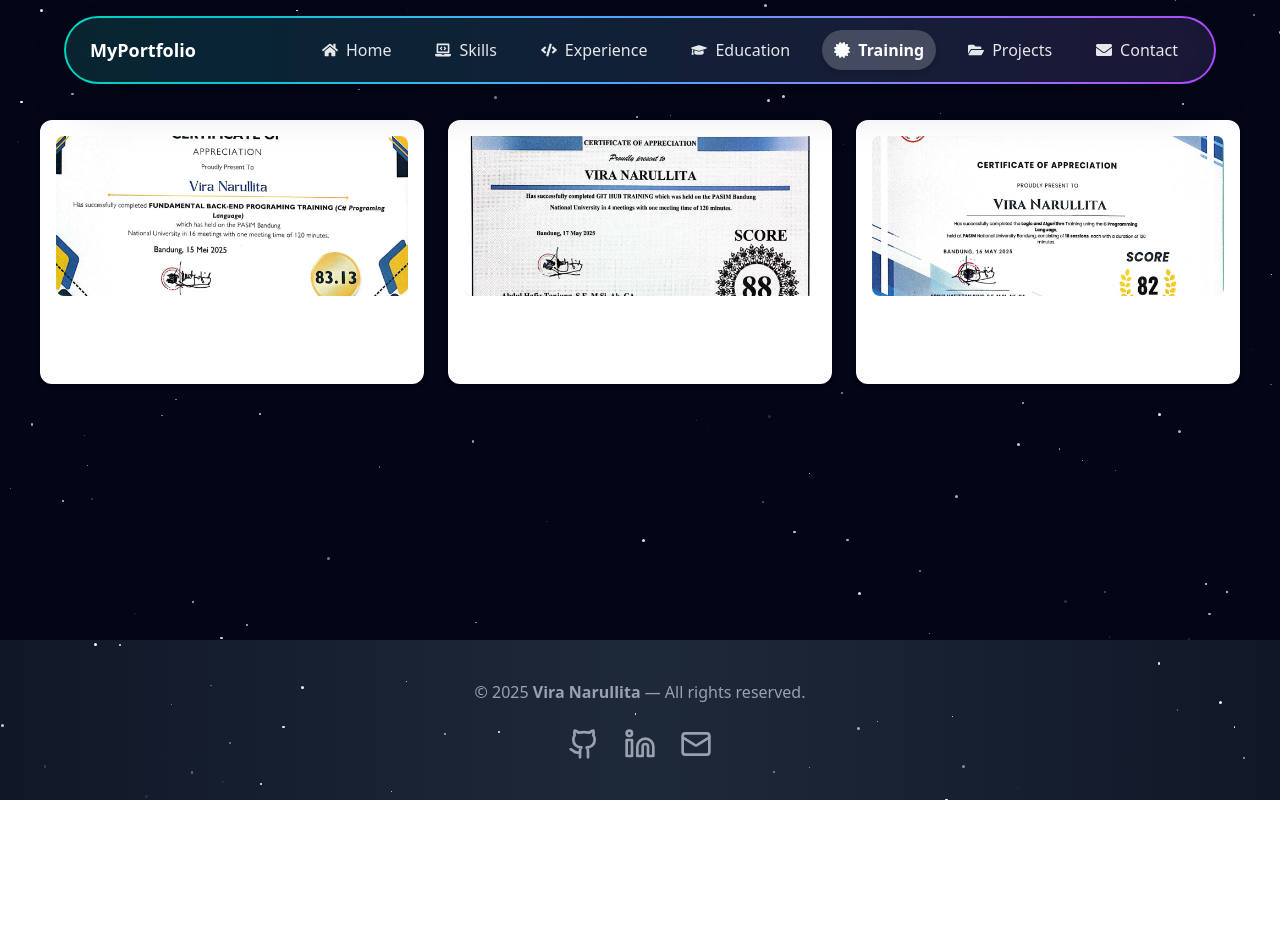
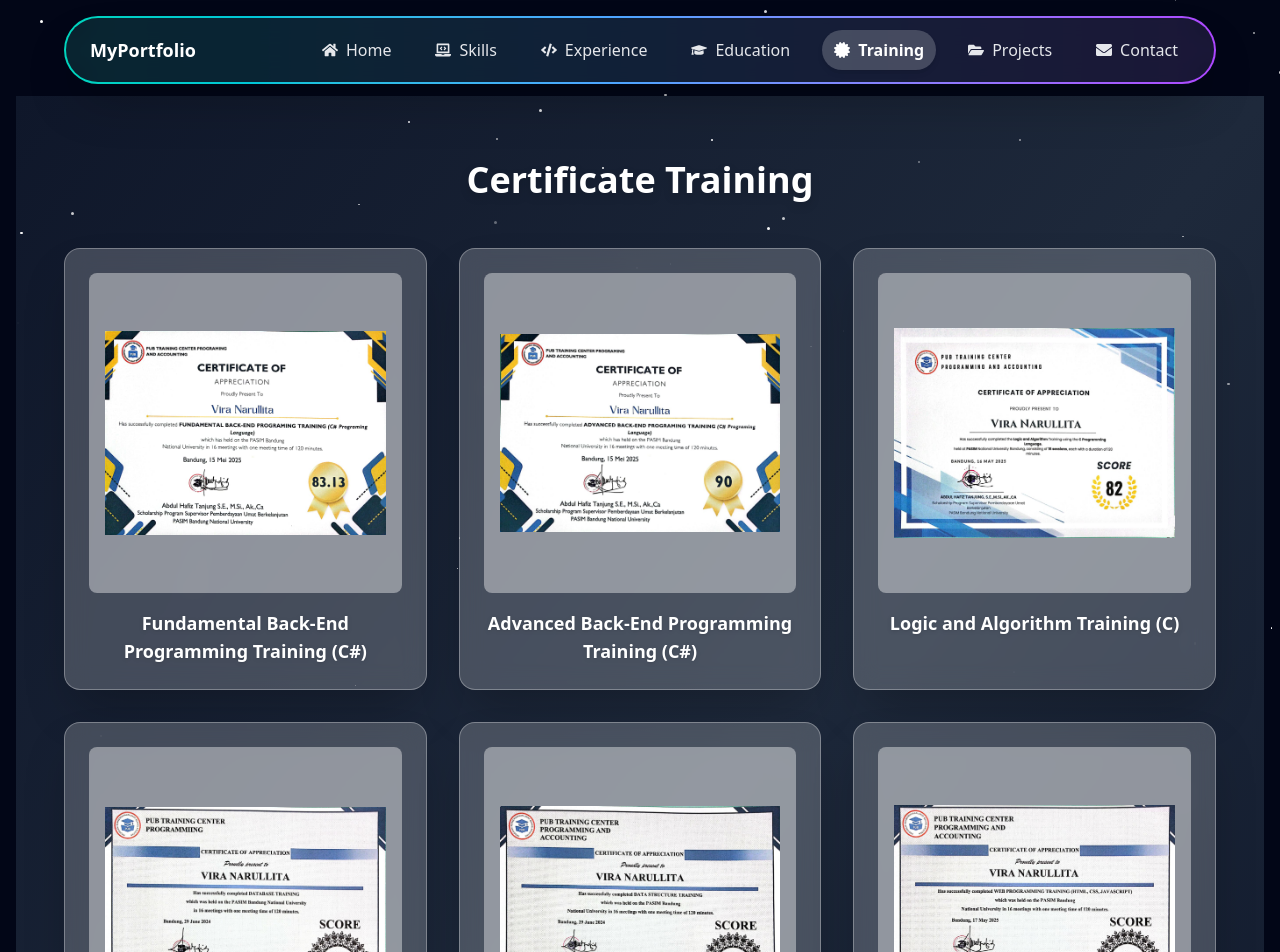
Before and after one commit to viranarullita/portfolio-vira, a React (Vite) app: page /training in a window 1280 px wide. Shown: the top 952 px of the page. Before the commit the page ends 800 px from the top, so only its background shows below. Built offline with nearby package versions, Linux system fonts and the light colour scheme.

Commit message:
update data

```diff
--- a/src/components/Footer.jsx
+++ b/src/components/Footer.jsx
@@ -11,7 +11,7 @@ export default function Footer() {
 
         <div className="flex flex-wrap justify-center gap-4 sm:gap-6">
           <a
-            href="https://github.com/"
+            href="https://github.com/viranarullita"
             target="_blank"
             rel="noopener noreferrer"
             className="text-gray-400 hover:text-gray-200 transition-colors"
@@ -19,7 +19,7 @@ export default function Footer() {
             <Github className="w-6 h-6 sm:w-7 sm:h-7 lg:w-8 lg:h-8" />
           </a>
           <a
-            href="https://linkedin.com/"
+            href="www.linkedin.com/in/vira-narullita-b934b1287"
             target="_blank"
             rel="noopener noreferrer"
             className="text-gray-400 hover:text-blue-500 transition-colors"
--- a/src/data.js
+++ b/src/data.js
@@ -169,13 +169,38 @@ export const training = [
   },
   {
     id: 2,
-    title: "GitHub Training",
-    image: "/sertifikat/git.jpeg",
+    title: "Advanced Back-End Programming Training (C#)",
+    image: "/sertifikat/AdvancedCSharp.jpeg",
   },
   {
     id: 3,
     title: "Logic and Algorithm Training (C)",
     image: "/sertifikat/trainingC.jpeg",
+  },
+  {
+    id: 4,
+    title: "Database MySQL Training",
+    image: "/sertifikat/database.jpeg",
+  },
+  {
+    id: 5,
+    title: "Data Structure Training (C)",
+    image: "/sertifikat/datastruktur.jpeg",
+  },
+  {
+    id: 6,
+    title: "Web Programming Training (HTML, CSS, Javascript)",
+    image: "/sertifikat/web.jpeg",
+  },
+  {
+    id: 7,
+    title: "GitHub Training",
+    image: "/sertifikat/git.jpeg",
+  },
+  {
+    id: 8,
+    title: "Data Structure Training (C)",
+    image: "/sertifikat/datastruktur.jpeg",
   },
 ];
 
--- a/src/pages/Training.jsx
+++ b/src/pages/Training.jsx
@@ -1,21 +1,43 @@
 import { training } from "../data";
+import { motion as Motion } from "framer-motion";
 
 export default function Training() {
   return (
-    <div className="grid grid-cols-1 md:grid-cols-3 gap-6 p-6">
-      {training.map((item) => (
-        <div
+    <section className="min-h-screen py-16 px-6 bg-gradient-to-br from-[#0f172a] via-[#1e293b] to-[#0f172a]">
+      {/* Judul */}
+      <h1 className="text-4xl font-bold text-center text-white mb-12 drop-shadow-lg">
+        Certificate Training
+      </h1>
+
+      {/* Grid Card */}
+      <div className="grid grid-cols-1 md:grid-cols-2 lg:grid-cols-3 gap-8 max-w-6xl mx-auto">
+        {training.map((item, index) => (
+          <Motion.div
             key={item.id}
-          className="rounded-xl shadow-md p-4 text-center bg-white"
+            className="rounded-2xl shadow-2xl p-6 text-center
+                       bg-white/20 backdrop-blur-md border border-white/30"
+            initial={{ opacity: 0, y: 40 }}
+            animate={{ opacity: 1, y: 0 }}
+            transition={{ duration: 0.6, ease: "easeOut", delay: index * 0.15 }}
+            whileHover={{
+              scale: 1.05,
+              boxShadow: "0px 0px 25px rgba(56,189,248,0.5)",
+            }}
+            whileTap={{ scale: 0.98 }} // animasi kecil kalau di klik
           >
+            <div className="p-4 rounded-lg mb-4 bg-white/40 transition-colors duration-300 ease-in-out">
               <img
                 src={item.image}
                 alt={item.title}
-            className="w-full h-40 object-cover rounded-lg mb-4"
+                className="w-full h-72 object-contain rounded-md"
               />
-          <h2 className="text-lg font-semibold">{item.title}</h2>
             </div>
+            <h2 className="text-lg font-semibold text-white drop-shadow">
+              {item.title}
+            </h2>
+          </Motion.div>
         ))}
       </div>
+    </section>
   );
 }
```
Lines whose indentation alone changed are shown as unchanged.
